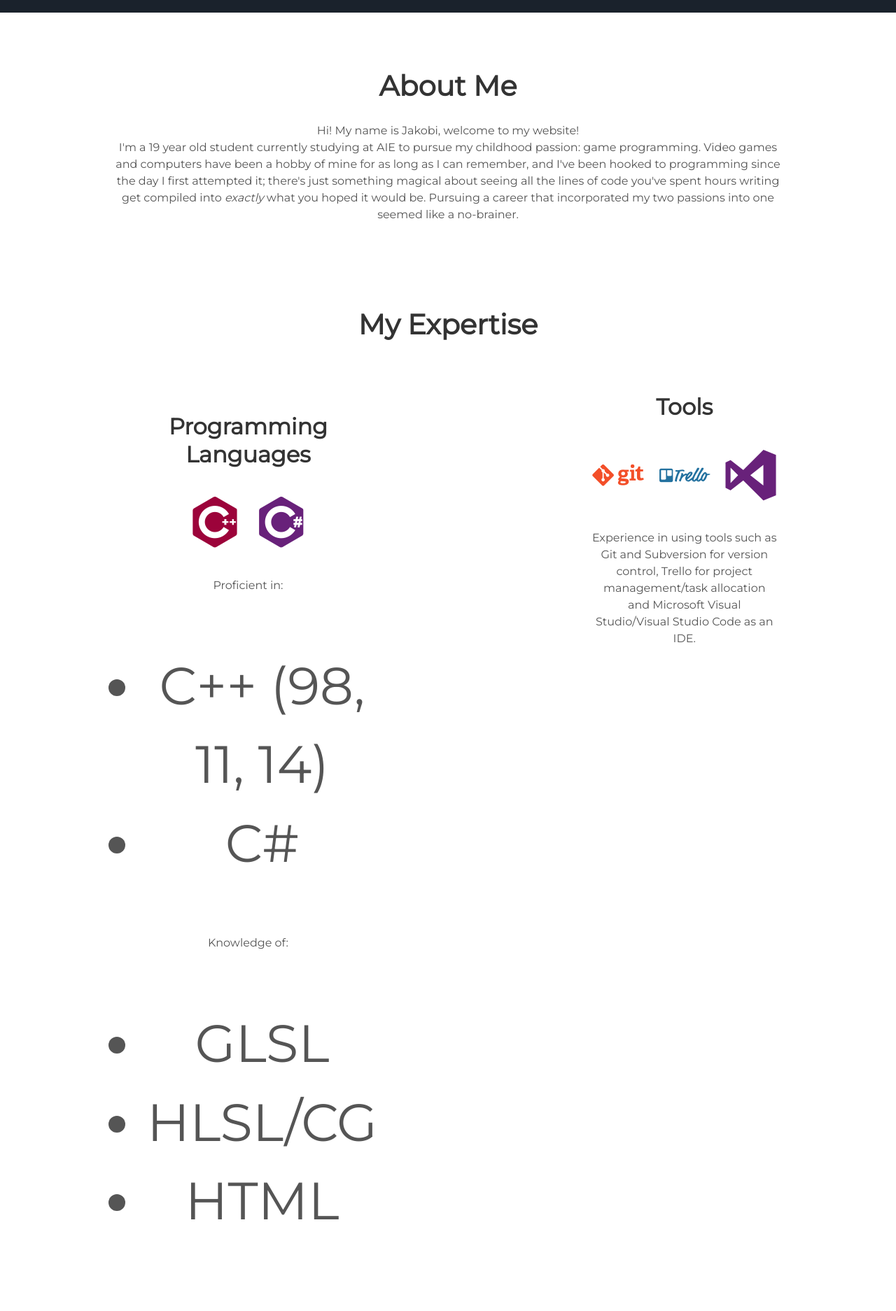
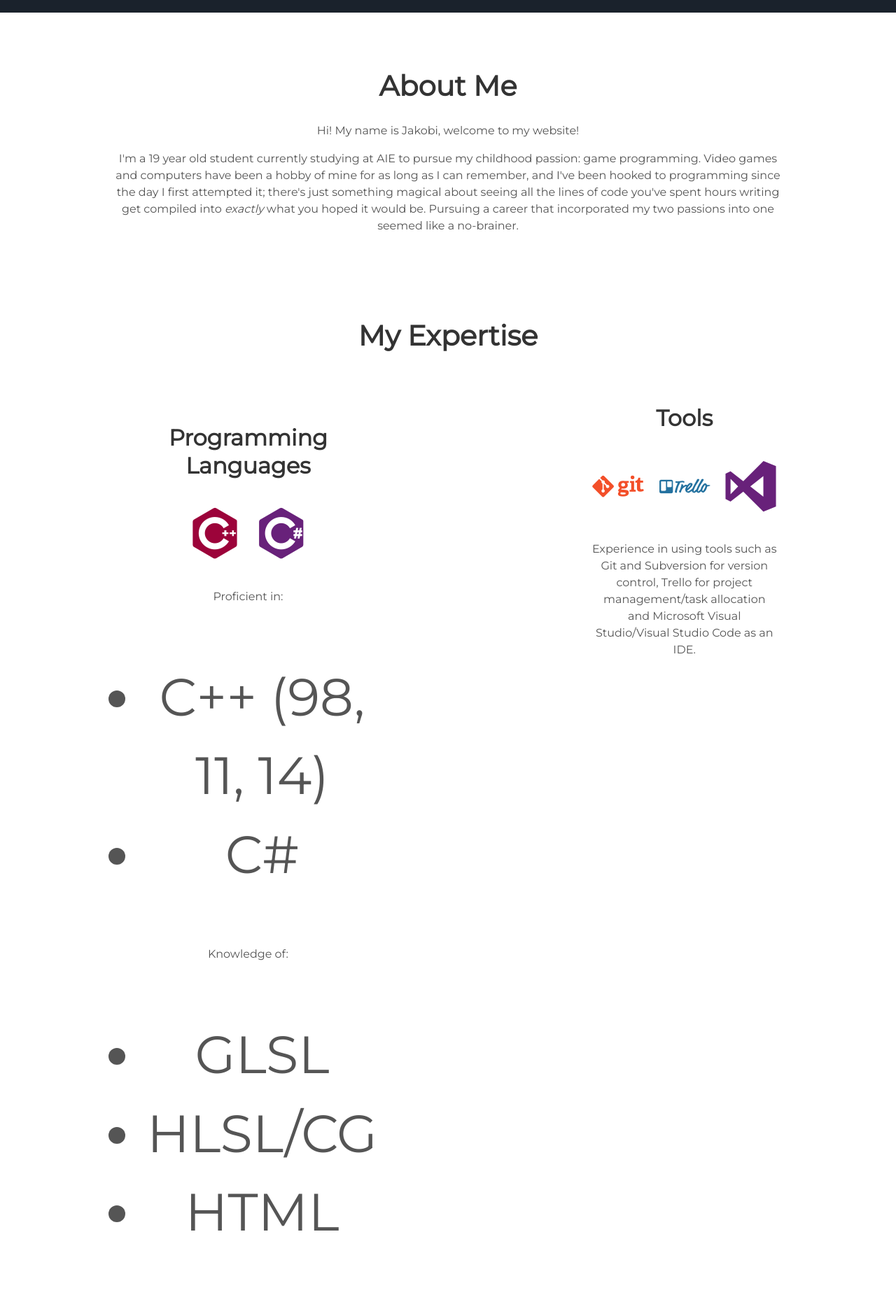
Before and after one commit to JakobiTalbot/JakobiTalbot.github.io, a Jekyll site: the page built from index.html, in a window 1280 px wide. Shown: the part 882-2756 px from the top of the page at 70% size. Built offline with Jekyll 4.4.1, drawn with Linux system fonts in a browser that asks for light colours.

Commit message:
- Updated spacing on About me section

```diff
--- a/_includes/about.html
+++ b/_includes/about.html
@@ -1,10 +1,7 @@
  <div class="user-details">
   <h1> About Me </h1>
-  <p>
-  Hi! My name is Jakobi, welcome to my website!
-  <br />
-  I'm a 19 year old student currently studying at AIE to pursue my childhood passion: game programming. Video games and computers have been a hobby of mine for as long as I can remember, and I've been hooked to programming since the day I first attempted it; there's just something magical about seeing all the lines of code you've spent hours writing get compiled into <i>exactly</i> what you hoped it would be. Pursuing a career that incorporated my two passions into one seemed like a no-brainer.
-  </p>
+  <p>Hi! My name is Jakobi, welcome to my website!</p>
+  <p>I'm a 19 year old student currently studying at AIE to pursue my childhood passion: game programming. Video games and computers have been a hobby of mine for as long as I can remember, and I've been hooked to programming since the day I first attempted it; there's just something magical about seeing all the lines of code you've spent hours writing get compiled into <i>exactly</i> what you hoped it would be. Pursuing a career that incorporated my two passions into one seemed like a no-brainer.</p>
   <br />
   <h1> My Expertise </h1>
 </div>
```
